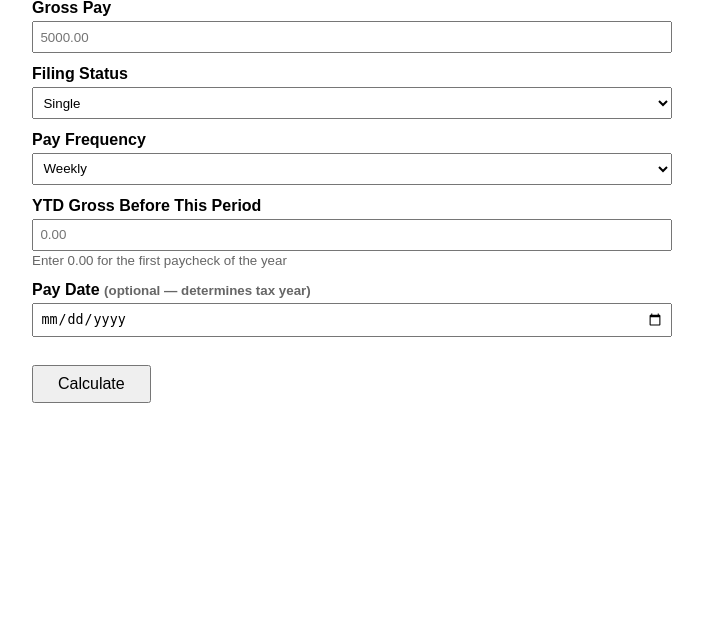
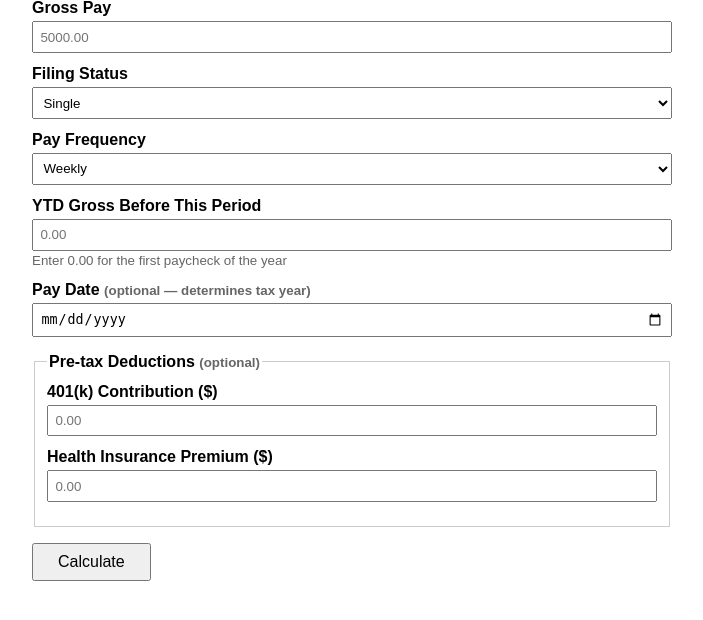
Before and after one commit to ayesha-limemint/payroll-system, a Django app: page / in a window 1280 px wide. Shown: the part 91-711 px from the top of the page, without its empty margins (288-991 px from the left). Run offline with Django 5.2, Linux system fonts and the light colour scheme.

Commit message:
[GREEN] Day 9: Pre-tax deductions — 5 new tests passing, UI updated
Co-Authored-By: Claude Sonnet 4.6 <noreply@anthropic.com>

```diff
--- a/payroll/templates/payroll/calculator.html
+++ b/payroll/templates/payroll/calculator.html
@@ -53,6 +53,17 @@
       <span>Pay Date <small>(optional — determines tax year)</small></span>
       <input type="date" name="pay_date">
     </label>
+    <fieldset style="margin-top:1rem;padding:0.75rem;border:1px solid #ccc">
+      <legend style="font-weight:bold">Pre-tax Deductions <small>(optional)</small></legend>
+      <label>
+        <span>401(k) Contribution ($)</span>
+        <input type="text" id="deduction-401k" placeholder="0.00">
+      </label>
+      <label style="margin-top:0.5rem">
+        <span>Health Insurance Premium ($)</span>
+        <input type="text" id="deduction-health" placeholder="0.00">
+      </label>
+    </fieldset>
     <input type="hidden" name="state" value="NJ">
     <button type="submit">Calculate</button>
   </form>
@@ -68,7 +79,22 @@
       <tbody id="tax-rows"></tbody>
       <tfoot>
         <tr><td>Total Taxes</td><td id="total-taxes"></td></tr>
-        <tr><td>Net Pay</td><td id="net-pay"></td></tr>
+      </tfoot>
+    </table>
+    <div id="deductions-section" style="display:none;margin-top:1rem">
+      <table>
+        <thead>
+          <tr><th>Pre-tax Deduction</th><th>Amount</th></tr>
+        </thead>
+        <tbody id="deduction-rows"></tbody>
+        <tfoot>
+          <tr><td>Total Deductions</td><td id="total-deductions"></td></tr>
+        </tfoot>
+      </table>
+    </div>
+    <table style="margin-top:0.5rem">
+      <tfoot>
+        <tr><td><strong>Net Pay</strong></td><td id="net-pay"></td></tr>
       </tfoot>
     </table>
   </div>
@@ -83,6 +109,13 @@
       const fd = new FormData(this);
       const body = {};
       fd.forEach(function (v, k) { if (v !== '') body[k] = v; });
+
+      const deductions = [];
+      const amt401k = document.getElementById('deduction-401k').value.trim();
+      const amtHealth = document.getElementById('deduction-health').value.trim();
+      if (amt401k) deductions.push({ code: '401k', name: '401(k) Contribution', amount: amt401k });
+      if (amtHealth) deductions.push({ code: 'health_insurance', name: 'Health Insurance', amount: amtHealth });
+      if (deductions.length) body.deductions = deductions;
 
       try {
         const resp = await fetch('/api/v1/calculate/', {
@@ -115,6 +148,29 @@
         });
 
         document.getElementById('total-taxes').textContent = '$' + data.total_taxes;
+
+        const dedSection = document.getElementById('deductions-section');
+        if (data.deductions && data.deductions.length > 0) {
+          const dedTbody = document.getElementById('deduction-rows');
+          dedTbody.innerHTML = '';
+          let totalDed = 0;
+          data.deductions.forEach(function (d) {
+            const tr = document.createElement('tr');
+            const td1 = document.createElement('td');
+            const td2 = document.createElement('td');
+            td1.textContent = d.name || d.code;
+            td2.textContent = '$' + d.amount;
+            tr.appendChild(td1);
+            tr.appendChild(td2);
+            dedTbody.appendChild(tr);
+            totalDed += parseFloat(d.amount);
+          });
+          document.getElementById('total-deductions').textContent = '$' + totalDed.toFixed(2);
+          dedSection.style.display = 'block';
+        } else {
+          dedSection.style.display = 'none';
+        }
+
         document.getElementById('net-pay').textContent = '$' + data.net_pay;
         document.getElementById('results').style.display = 'block';
       } catch (err) {
```
Also changed, not shown: payroll/api/views.py (+21 -4 lines).
